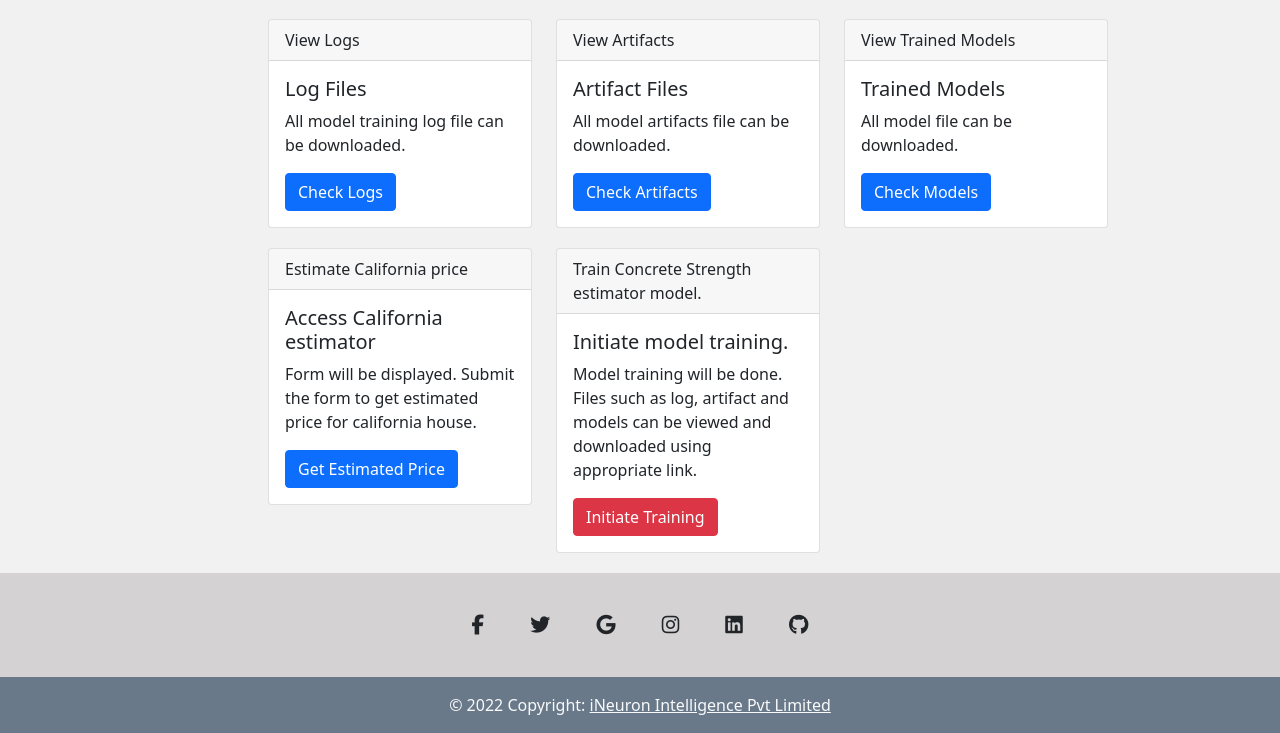
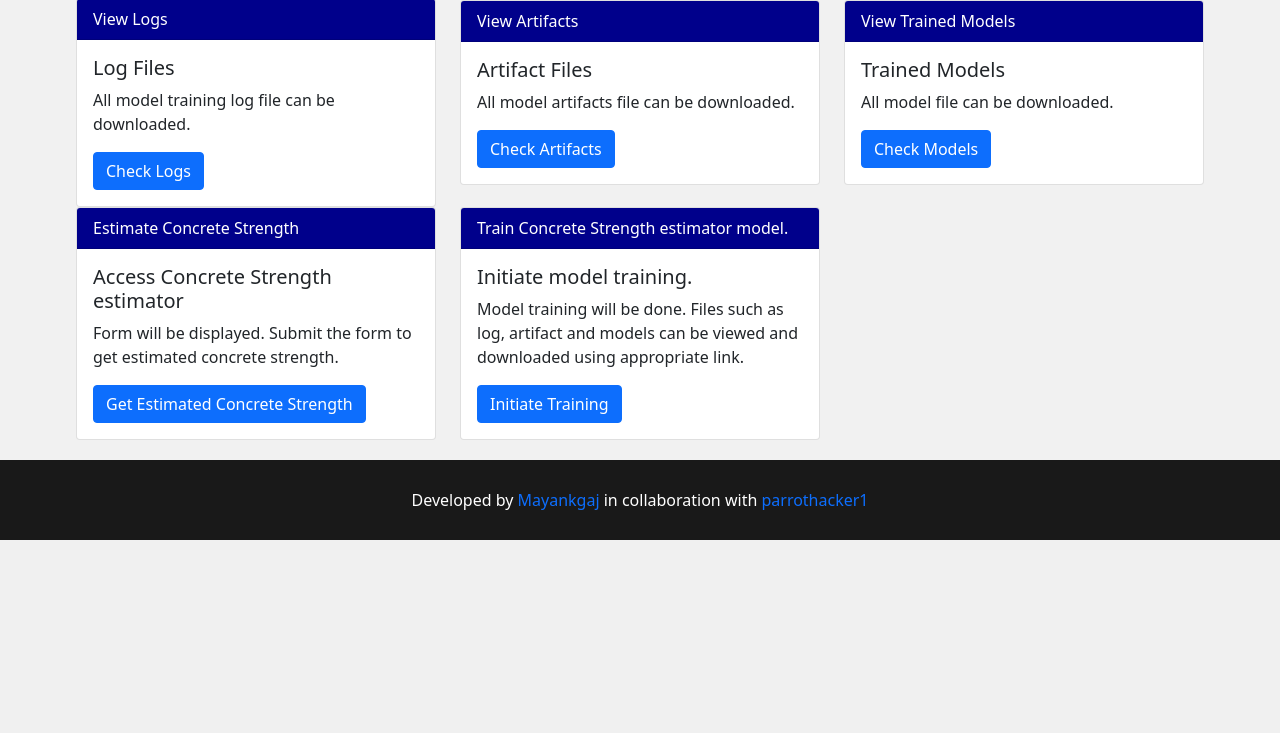
Before and after one commit to Mayankgaj/concrete_compressive_strength_prediction, a Flask app: page / in a window 1280 px wide. Shown: the part 454-1187 px from the top of the page. After the commit the page ends 994 px from the top, so only its background shows below. Run offline with Flask 2, Linux system fonts and the light colour scheme; some libraries are stand-ins or nearby versions.

Commit message:
templates: added background colour

```diff
--- a/templates/header.html
+++ b/templates/header.html
@@ -11,6 +11,10 @@
         .col-md-2 {
             margin-bottom: 20px;
             margin-top: 20px;
+        }
+        .card-header {
+            background-color:#00008b !important;
+            color: white;
         }
     </style>
     <!-- Bootstrap CSS -->
@@ -78,6 +82,9 @@ table-layout: fixed;
                     <li class="nav-item">
                         <a class="nav-link {% if 'predict' in request.path %} active {% endif %}" href="/view_experiment_hist">Experiment History</a>
                     </li>
+                    <li class="nav-item">
+                        <a class="nav-link {% if 'artifact/data' in request.path %} active {% endif %}" href="/artifact/concrete/artifact/">Data Drift</a>
+                    </li>
                 </ul>
             </div>
         </div>
@@ -85,7 +92,7 @@ table-layout: fixed;
 
 
 
-    <div class="row" style="margin-left: 5%;margin-right:5%;">
+    <div class="row align-items-center d-flex flex-wrap" style="margin-left: 5%;margin-right:5%;">
 
         <div class="col-md-2 col-sm-12 col-lg-2">
             <ul class=" list-group ">
@@ -110,6 +117,9 @@ table-layout: fixed;
                 <li class="list-group-item py-1 {% if 'update_model_config' in request.path %} active {% endif %}">
                     <a style=" text-decoration: none;color:black" href="/update_model_config">Update Model Config</a>
                 </li>
+                <li class="list-group-item py-1 {% if 'artifact/concrete/artifact' in request.path %} active {% endif %}">
+                    <a style=" text-decoration: none;color:black" href="/artifact/concrete/artifact/">Data Drift</a>
+                </li>
             </ul>
 
         </div>
@@ -124,49 +134,10 @@ table-layout: fixed;
 
     </div>
 
-    <!-- footer goes here-->
-
-
-
-
-    <footer class="text-center text-white " style="background-color: #d4d2d2;">
-        <!-- Grid container -->
-        <div class="container pt-4">
-            <!-- Section: Social media -->
-            <section class="mb-4">
-                <!-- Facebook -->
-                <a class="btn btn-link btn-floating btn-lg text-dark m-1" href="#!" role="button"
-                    data-mdb-ripple-color="dark"><i class="fab fa-facebook-f"></i></a>
-
-                <!-- Twitter -->
-                <a class="btn btn-link btn-floating btn-lg text-dark m-1" href="#!" role="button"
-                    data-mdb-ripple-color="dark"><i class="fab fa-twitter"></i></a>
-
-                <!-- Google -->
-                <a class="btn btn-link btn-floating btn-lg text-dark m-1" href="#!" role="button"
-                    data-mdb-ripple-color="dark"><i class="fab fa-google"></i></a>
-
-                <!-- Instagram -->
-                <a class="btn btn-link btn-floating btn-lg text-dark m-1" href="#!" role="button"
-                    data-mdb-ripple-color="dark"><i class="fab fa-instagram"></i></a>
-
-                <!-- Linkedin -->
-                <a class="btn btn-link btn-floating btn-lg text-dark m-1" href="#!" role="button"
-                    data-mdb-ripple-color="dark"><i class="fab fa-linkedin"></i></a>
-                <!-- Github -->
-                <a class="btn btn-link btn-floating btn-lg text-dark m-1" href="#!" role="button"
-                    data-mdb-ripple-color="dark"><i class="fab fa-github"></i></a>
-            </section>
-            <!-- Section: Social media -->
+     <footer class="text-white d-flex flex-wrap justify-content-center align-items-center" style="background-color: #191919;min-height: 10vh;width:100%;">
+        <div>
+            Developed by <a href="https://github.com/Mayankgaj" style="color:##ADD8E6;text-decoration: none;">Mayankgaj</a> in collaboration with <a href="https://github.com/parrothacker1" style="color:##ADD8E6;text-decoration: none;">parrothacker1</a>
         </div>
-        <!-- Grid container -->
-
-        <!-- Copyright -->
-        <div class="text-center text-light p-3" style="background-color: rgba(3, 36, 67, 0.504);">
-            © 2022 Copyright:
-            <a class="text-light" href="https://ineuron.ai/">iNeuron Intelligence Pvt Limited</a>
-        </div>
-        <!-- Copyright -->
     </footer>
 
 
--- a/templates/index.html
+++ b/templates/index.html
@@ -9,21 +9,6 @@
 {% block content %}
 
 <div class="row">
-    <div class="col-md-12 col-lg-12 col-sm-12"  style="margin-bottom:20px;">
-        <div class="row">
-            <div class="col-md-8">
-        <div class="card">
-            <div class="card-header">
-                Want to learn project like this.
-            </div>
-            <div class="card-body">
-
-                <h5 class="card-title">Check Full stack data science at iNeuron portal.</h5>
-                <p class="card-text">Full-stack data science course is a live mentor-led job guaranteed certification program with a full-time one-year internship provided by iNeuron, in this course you will learn the entire stack required to work in the data science, data analytics, and big data domain, including machine learning, deep learning, computer vision NLP and Big data including MLOps and cloud infrastructure, along with real-time industry projects and product development with the iNeuron product development team, which will enable you to contribute on various levels.</p>
-                <a class="btn btn-success" target="_blank" href="https://courses.ineuron.ai/Full-Stack-Data-Science-Bootcamp?campaign=affiliate&coupon_code=FZYHXMNX">Check Course</a>
-            </div>
-        </div>
-        </div>
         <div class="col-md-4">
             <iframe  style = "width:100%;height:100%" src="https://www.youtube.com/embed/42IQIKMSukY" title="YouTube video player" frameborder="0" allow="accelerometer; autoplay; clipboard-write; encrypted-media; gyroscope; picture-in-picture" allowfullscreen></iframe>
             </div>
@@ -46,7 +31,7 @@
 </div>
 
 
-<div class="col-md-4 col-lg-4 col-sm-12" style="margin-bottom:20px;">
+<div class="col-md-4 col-lg-4 col-sm-12 justify-content-center" style="margin-bottom:20px;">
     <div class="card">
         <div class="card-header">
            View Artifacts
@@ -80,13 +65,13 @@
     <div class="col-md-4 col-lg-4 col-sm-12"  style="margin-bottom:20px;">
         <div class="card">
             <div class="card-header">
-              Estimate California price
+              Estimate Concrete Strength
             </div>
             <div class="card-body">
 
-                <h5 class="card-title">Access California estimator</h5>
-                <p class="card-text">Form will be displayed. Submit the form to get estimated price for california house.</p>
-                <a class="btn btn-primary" href="/predict">Get Estimated Price</a>
+                <h5 class="card-title">Access Concrete Strength estimator</h5>
+                <p class="card-text">Form will be displayed. Submit the form to get estimated concrete strength.</p>
+                <a class="btn btn-primary" href="/predict">Get Estimated Concrete Strength</a>
             </div>
         </div>
         </div>
@@ -100,7 +85,7 @@
 
                     <h5 class="card-title">Initiate model training.</h5>
                     <p class="card-text">Model training will be done. Files such as log, artifact and models can be viewed and downloaded using appropriate link.</p>
-                    <a class="btn btn-danger" href="/train">Initiate Training</a>
+                    <a class="btn btn-primary" href="/train">Initiate Training</a>
                 </div>
             </div>
             </div>
```
Also changed, not shown: templates/predict.html (+9 -2 lines).
